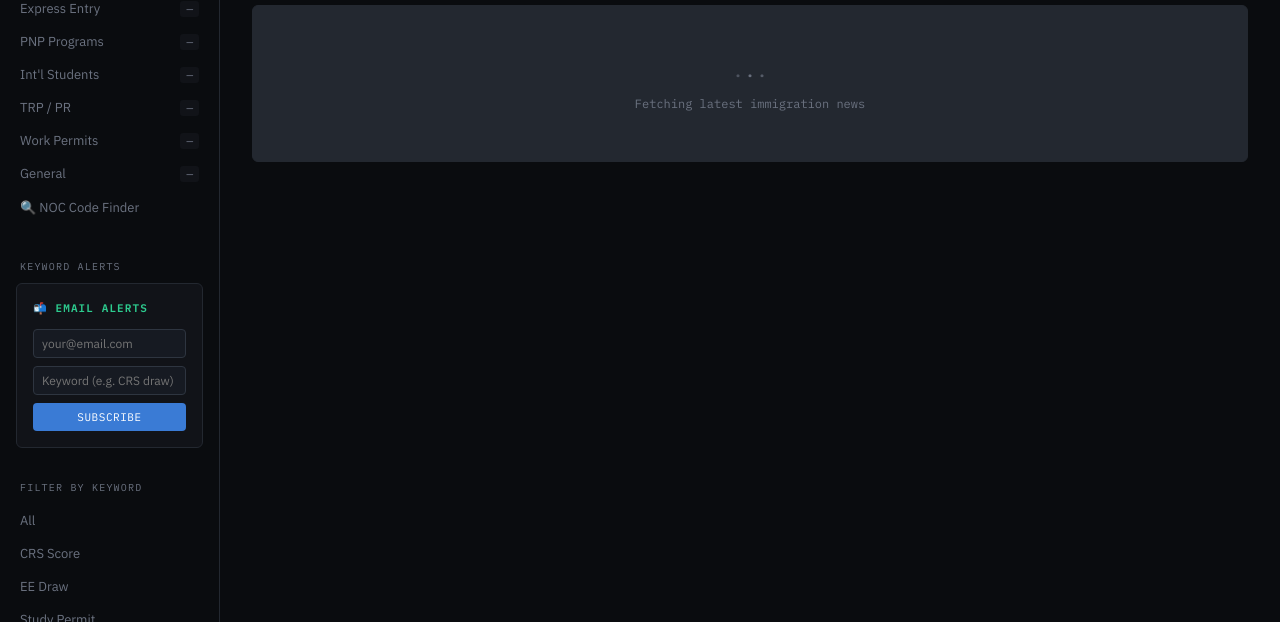
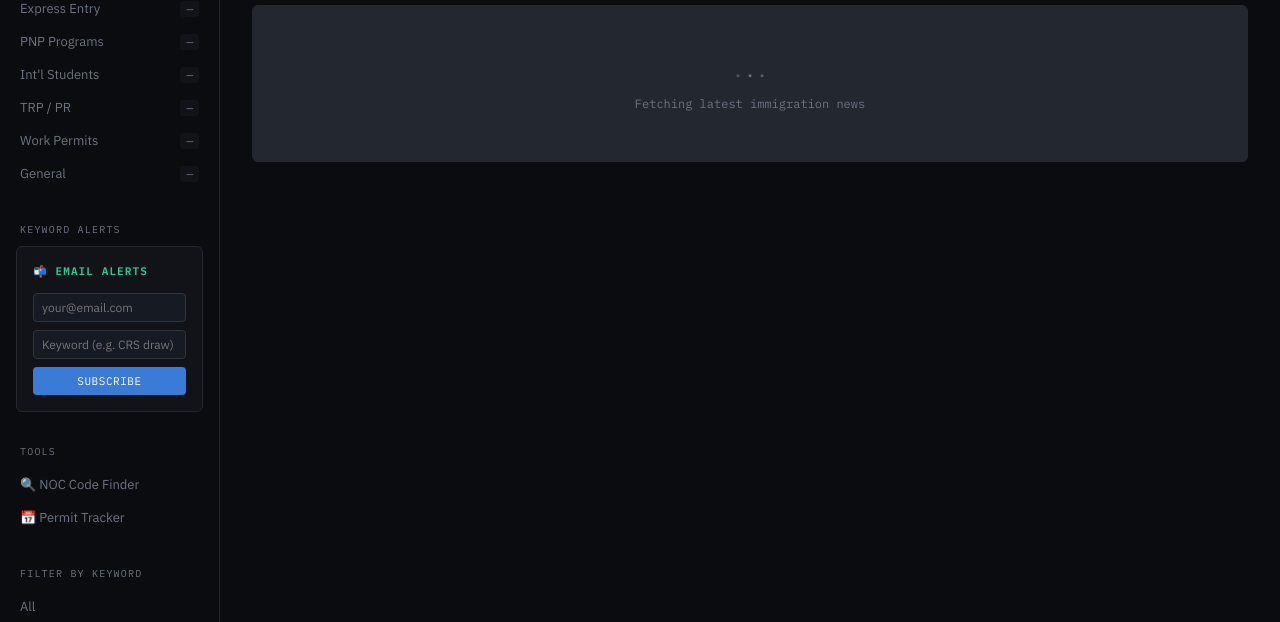
Before and after one commit to Priyanka279/IRCC-news-hub, a Flask app: page / in a window 1280 px wide. Shown: the part 178-800 px from the top of the page. Run offline with Flask 3, Linux system fonts and the light colour scheme.

Commit message:
Added noc finder

```diff
--- a/templates/index.html
+++ b/templates/index.html
@@ -415,9 +415,6 @@
       <button class="cat-btn" data-cat="TRP / PR" onclick="setCategory(this,'TRP / PR')">TRP / PR <span class="cat-count" id="cnt-trp">—</span></button>
       <button class="cat-btn" data-cat="Work Permits" onclick="setCategory(this,'Work Permits')">Work Permits <span class="cat-count" id="cnt-work">—</span></button>
       <button class="cat-btn" data-cat="General" onclick="setCategory(this,'General')">General <span class="cat-count" id="cnt-gen">—</span></button>
-      <a href="/noc" class="cat-btn" style="text-decoration:none">
-        🔍 NOC Code Finder
-      </a>
     </div>
     <div class="sidebar-section">
       <div class="sidebar-label">Keyword Alerts</div>
@@ -428,6 +425,15 @@
         <button onclick="subscribeAlert()">Subscribe</button>
         <div class="alert-status" id="alert-status">✓ Subscribed!</div>
       </div>
+    </div>
+    <div class="sidebar-section">
+      <div class="sidebar-label">Tools</div>
+      <button class="cat-btn" onclick="window.location.href='/noc'">
+        🔍 NOC Code Finder
+      </button>
+      <button class="cat-btn" onclick="window.location.href='/permits'">
+        📅 Permit Tracker
+      </button>
     </div>
     <div class="sidebar-section">
       <div class="sidebar-label">Filter by Keyword</div>
```
